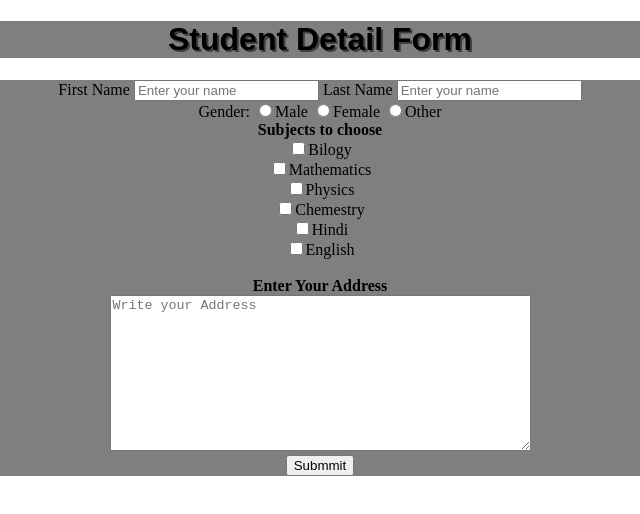
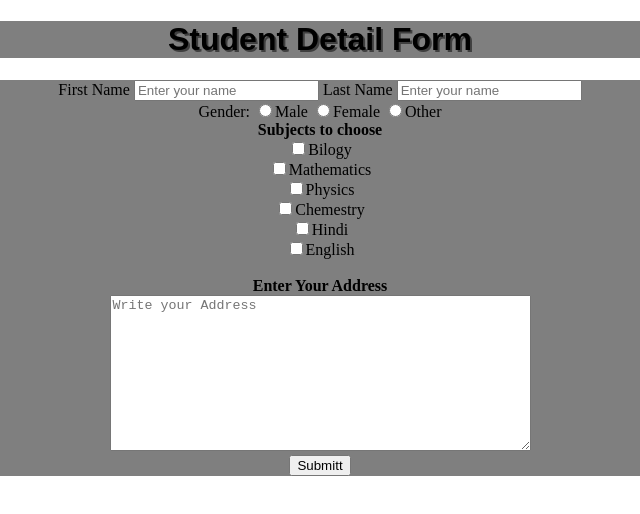
Before and after one commit to priyansh9111/stodentform1, a plain HTML site: page index.html in a window 1280 px wide. Shown: the full height of the page, 320-960 px from the left. Drawn offline with Linux system fonts and the light colour scheme.

Commit message:
Update index.html

```diff
--- a/index.html
+++ b/index.html
@@ -57,7 +57,7 @@
      <label><input type="checkbox" name="Place">English</label><br><br>
      <label><b>Enter Your Address</b></label><br>
      <textarea rows="10" cols="50" placeholder="Write your Address" ></textarea><br>
-     <button onclick="myFunction()">Submmit</button>
+     <button onclick="myFunction()">Submitt</button>
   </form>
 </div>
   </main>
```
